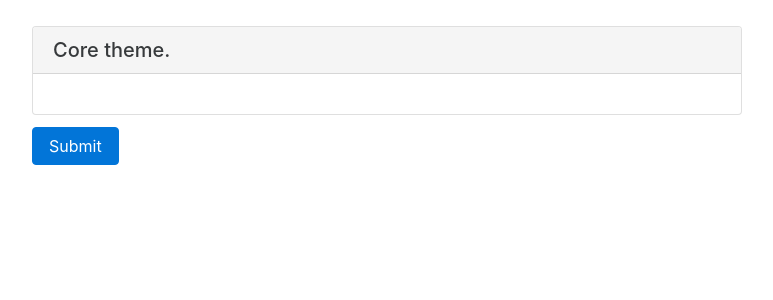
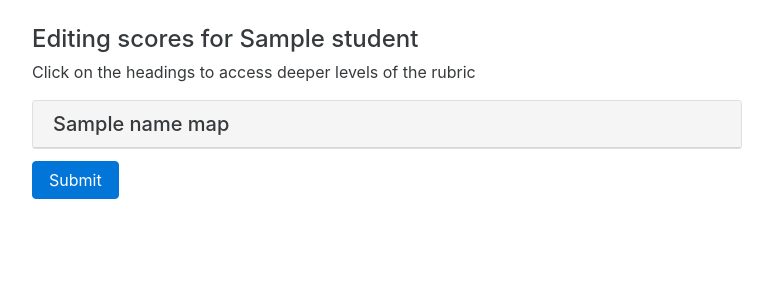
Before and after one commit to muwci/mission-control, a Flask app: template mission_control/templates/add_scores.html in a window 1280 px wide. Shown: the part 54-354 px from the top of the page, without its empty margins (253-1026 px from the left). Run offline with Flask 2, Linux system fonts and the light colour scheme; the template is opened without the code that fills it: most values are stand-ins (such as "Sample title", 1, 10 or a date in 2020); some libraries are stand-ins or nearby versions.

Commit message:
added full rubric to add scores

```diff
--- a/mission_control/__init__.py
+++ b/mission_control/__init__.py
@@ -12,6 +12,7 @@
 app.config.from_envvar('FLASKR_SETTINGS', silent=True)
 
 app.jinja_env.globals.update(len=len)
+app.jinja_env.globals.update(sorted=sorted)
 
 socketio = SocketIO(app, async_mode=None)
 
--- a/mission_control/templates/add_scores.html
+++ b/mission_control/templates/add_scores.html
@@ -2,165 +2,88 @@
 {% block wrapper %}
 <div class="col-xs-8 col-centered">
 
+<h4>Editing scores for {{ data['student'] }} </h4>
+<p>Click on the headings to access deeper levels of the rubric</p>
+
 <form method="POST">
     <div id="score-adder-accordian" role="tablist" aria-multiselectable="true">
+        {% for criteria in data['rubric_headers'] %}
         <div class="card">
-            <div class="card-header" role="tab" id="crt-head">
+            <div class="card-header" role="tab" id="{{ criteria }}-head">
                 <h5 class="mb-0">
-                    <span data-toggle="collapse" data-parent="#score-adder-accordian" href="#crt-collapse" aria-expanded="true" aria-controls="crt-collapse">
-                        Core theme.
+                    <span data-toggle="collapse" data-parent="#score-adder-accordian" href="#{{ criteria }}-collapse" aria-expanded="true" aria-controls="{{ criteria }}-collapse">
+                        {{ data['name_map'][criteria] }}
                     </span>
                 </h5>
             </div>
 
-            <div id="crt-collapse" class="collapse in" role="tabpanel" aria-labelledby="crt-head">
+            <div id="{{ criteria }}-collapse" class="collapse" role="tabpanel" aria-labelledby="{{ criteria }}-head">
                 <div class="card-block">
-                    <div>
-                    {%- for criteria in structure -%}
-                    <!-- {{ criteria }}-->
-                    {%- if len(criteria) == 2 -%}
-                        </div>
+                    {%- for L1 in sorted(data['graph'][criteria]) -%}
+                    <!-- {{ L1 }} -->
                     <div class="form-group row">
                         <label class="col-sm-10 col-form-label col-form-label-lg"
-                                for="mc-c-{{ criteria }}-inp-l1">
-                                <span href="#{{ criteria }}-collapse" data-toggle="collapse"
-                                    aria-expanded="false" aria-controls="{{ criteria }}-collapse">
-                                    {{ name_map[criteria] }}
+                            for="mc-{{ criteria }}-{{ L1 }}-inp-l1">
+                            <span href="#{{ L1 }}-collapse" data-toggle="collapse"
+                                aria-expanded="false" aria-controls="{{ L1 }}-collapse">
+                                {{ data['name_map'][L1] }}
                             </span>
                         </label>
                         <div class="col-sm-2">
                             <input class="form-control form-control-lg"
                                 type="number" min="0" max="3"
-                                    value="{{ scores[criteria] }}"
-                                    name="{{ criteria }}"
-                                    id="mc-c-{{ criteria }}-inp-l1">
+                                value="{{ data['scores'][L1] }}"
+                                name="{{ L1 }}"
+                                id="mc-{{ criteria }}-{{ L1 }}-inp-l1">
                         </div>
                     </div>
-
-                        <div class="collapse" id="{{ criteria }}-collapse">
-                    {%- elif len(criteria) == 3 -%}
-                            {%- if criteria[-1] != '-1' -%}
-                            </div>
-                            {%- endif -%}
+                    <div class="collapse" id="{{ L1 }}-collapse">
+                        {% for L2 in sorted(data['graph'][L1]) %}
                         <div class="form-group row">
                             <div class="col-sm-1"></div>
                             <label class="col-sm-9 col-form-label"
-                                    for="mc-c-{{ criteria }}-inp-l2">
-                                    <span href="#{{ criteria }}-collapse"
+                                for="mc-{{ criteria }}-{{ L2 }}-inp-l2">
+                                <span href="#{{ L2 }}-collapse"
                                     data-toggle="collapse" aria-expanded="false"
-                                        aria-controls="{{ criteria }}-collapse">
-                                        <b>{{ name_map[criteria] }}</b>
+                                    aria-controls="{{ L2 }}-collapse">
+                                    <b>{{ data['name_map'][L2] }}</b>
                                 </span>
                             </label>
                             <div class="col-sm-2">
                                 <input class="form-control"
                                     type="number" min="0" max="3"
-                                        value="{{ scores[criteria] }}"
-                                        name="{{ criteria }}"
-                                        id="mc-c-{{ criteria }}-inp-l2">
+                                    value="{{ data['scores'][L2] }}"
+                                    name="{{ L2 }}"
+                                    id="mc-{{ criteria }}-{{ L2 }}-inp-l2">
                             </div>
                         </div>
-                            <div class="collapse" id="{{ criteria }}-collapse">
-                    {%- elif len(criteria) == 4 -%}
+                        <div class="collapse" id="{{ L2 }}-collapse">
+                            {% for skill in sorted(data['graph'][L2]) %}
                             <div class="form-group row">
                                 <div class="col-sm-1"></div>
                                 <label class="col-sm-9 col-form-label col-form-label-sm"
-                                        for="mc-c-{{ criteria }}-inp-l3">
-                                        {{ name_map[criteria] }}
+                                    for="mc-{{ criteria }}-{{ skill }}-inp-l3">
+                                    {{ data['name_map'][skill] }}
                                 </label>
                                 <div class="col-sm-2">
                                     <input class="form-control form-control-sm"
                                         type="number" min="0" max="3"
-                                            value="{{ scores[criteria] }}"
-                                            name="{{ criteria }}"
-                                            id="mc-c-{{ criteria }}-inp-l3">
+                                        value="{{ data['scores'][skill] }}"
+                                        name="{{ skill }}"
+                                        id="mc-{{ criteria }}-{{ skill }}-inp-l3">
                                 </div>
                             </div>
-                    {%- endif -%}
+                            {%- endfor -%}
+                        </div>
+                        {%- endfor -%}
+                    </div>
                     {%- endfor -%}
                 </div>
             </div>
         </div>
+        {% endfor %}
     </div>
 <button type="submit" class="btn btn-primary">Submit</button>
 </form>
-{# <div class="card">
-    <div class="card-header">
-        Core Theme
-    </div>
-
-  <ul class="list-group list-group-flush">
-    <li class="list-group-item">
-        <form method="POST">
-        <div class="card-block">
-            {% for criteria in structure %}
-                <!-- {{ criteria }} -->
-                {% if len(criteria) == 2 %}
-                    {% if criteria[-1] != '1' %}
-                    </div>
-                    {% endif %}
-                    <div class="form-group row">
-                        <h4 class="card-title">
-                            <label for="mc-inp-l1-{{ criteria }}" class="col-xs-9 col-form-label">
-                                {{ name_map[criteria] }}
-                            </label>
-                        </h4>
-                        <div class="col-xs-3">
-                            <input class="form-control form-control-lg"
-                                type="number" id="mc-inp-l1-{{ criteria }}"
-                                name="{{ criteria }}"
-                                value="{{ scores[criteria] }}"
-                                min="0" max="3">
-                        </div>
-                    </div>
-                {% elif len(criteria) == 3 %}
-                    {% if criteria[-1] != '1' %}
-                    </div>
-                    {% endif %}
-                    <div class="input-group row">
-                        <h6>
-                            <label for="mc-inp-l2-{{ criteria }}" class="col-xs-9 col-form-label">
-                                <a data-toggle="collapse" data-target="#collapsible-{{ criteria }}"
-                                aria-expanded="false" aria-controls="collapsible-{{ criteria }}"
-                                title="click to expand/collapse" href="#">
-                                    {{ name_map[criteria] }}
-                                </a>
-                            </label>
-                        </h6>
-                        <div class="col-xs-3">
-                            <div class="input-group">
-                            <input class="form-control"
-                                type="number" id="mc-inp-l2-{{ criteria }}"
-                                name="{{ criteria }}"
-                                value="{{ scores[criteria] }}"
-                                min="0" max="3">
-
-                            </div>
-                        </div>
-                    </div>
-                    <div class="collapse" id="collapsible-{{ criteria }}">
-                {% elif len(criteria) == 4 %}
-                    <div class="input-group row">
-                        <div class="col-xs-1"></div>
-                        <label for="mc-inp-l3-{{ criteria }}" class="col-xs-9 col-form-label">
-                            {{ name_map[criteria] }}
-                        </label>
-                        <div class="col-xs-2">
-                            <input class="form-control form-control-sm"
-                                type="number" id="mc-inp-l3-{{ criteria }}"
-                                name="{{ criteria }}"
-                                value="{{ scores[criteria] }}"
-                                min="0" max="3">
-                        </div>
-                    </div>
-                {% endif %}
-            {% endfor %}
-                </div>
-            </div>
-            <input type="submit">
-    </form>
-    </li>
-  </ul>
-</div> #}
 </div>
 {% endblock wrapper %}
```
Also changed, not shown: mission_control/actions.py (+35 -3 lines), mission_control/views.py (+19 -19 lines). Lines whose indentation alone changed are shown as unchanged.
